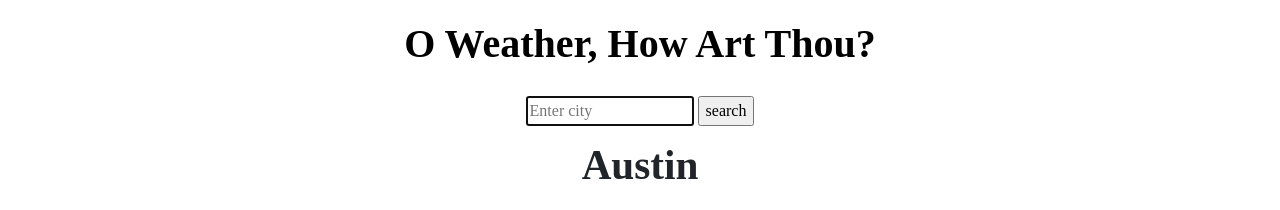
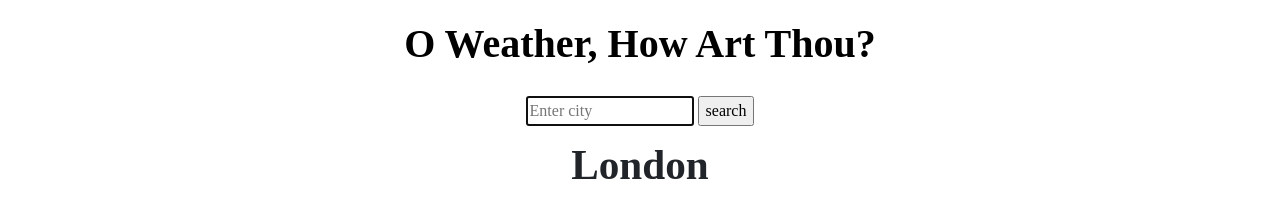
Before and after one commit to IrenkaC/o-weather-app, a plain HTML site: page index.html in a window 1280 px wide. Shown: the top 210 px of the page. Drawn offline with nearby package versions, Linux system fonts and the light colour scheme.

Commit message:
Update index.html

```diff
--- a/index.html
+++ b/index.html
@@ -29,7 +29,7 @@
           </form>
         </div>
       </nav>
-      <h2>Austin
+      <h2>London
       </h2>
         <h3>
         </h3>
```
